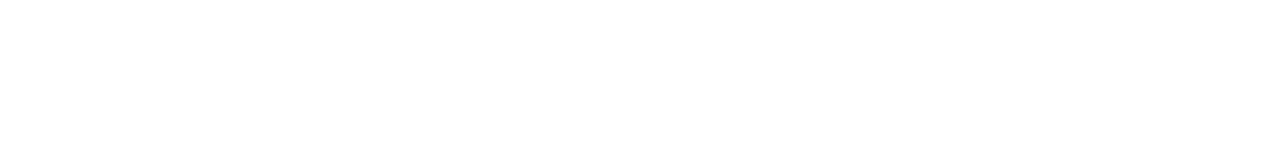
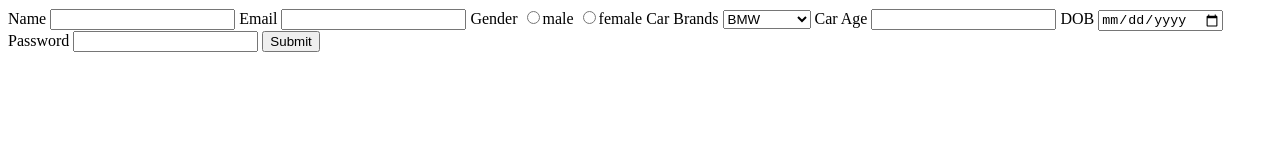
Before and after one commit to acciojob/signup-form-car-Sai711821, a website: page main.html in a window 1280 px wide. Drawn offline with Linux system fonts and the light colour scheme.

Commit message:
created a submission

```diff
--- a/main.html
+++ b/main.html
@@ -10,6 +10,27 @@
 	<!-- the entire body must be written by student -->
     <script type="text/javascript" src="./script.js">
 </script>
+<form method="post">
+	<label for="name">Name</label>
+	<input type="text" id="name" required>
+	<label for="email">Email</label>
+	<input type="email" id="email" required>
+	<label for="gender">Gender</label>
+	<input type="radio" id="gender" name="gender" value="male" required>male
+	<input type="radio" id="gender" name="gender" value="female" required>female
+	<label for="cars">Car Brands</label>
+	<select id="cars">
+		<option>BMW</option>
+		<option>Audi</option>
+		<option>Merecedez</option>
+	</select>
+	<label for="carage">Car Age</label>
+	<input type="number" id="carage" required>
+	<label for="dob">DOB</label>
+	<input type="date" id="dob" required>
+	<label for="password">Password</label>
+	<input type="password" id="password" required>
+	<button type="submit">Submit</button>
 
 </body>
 
```
